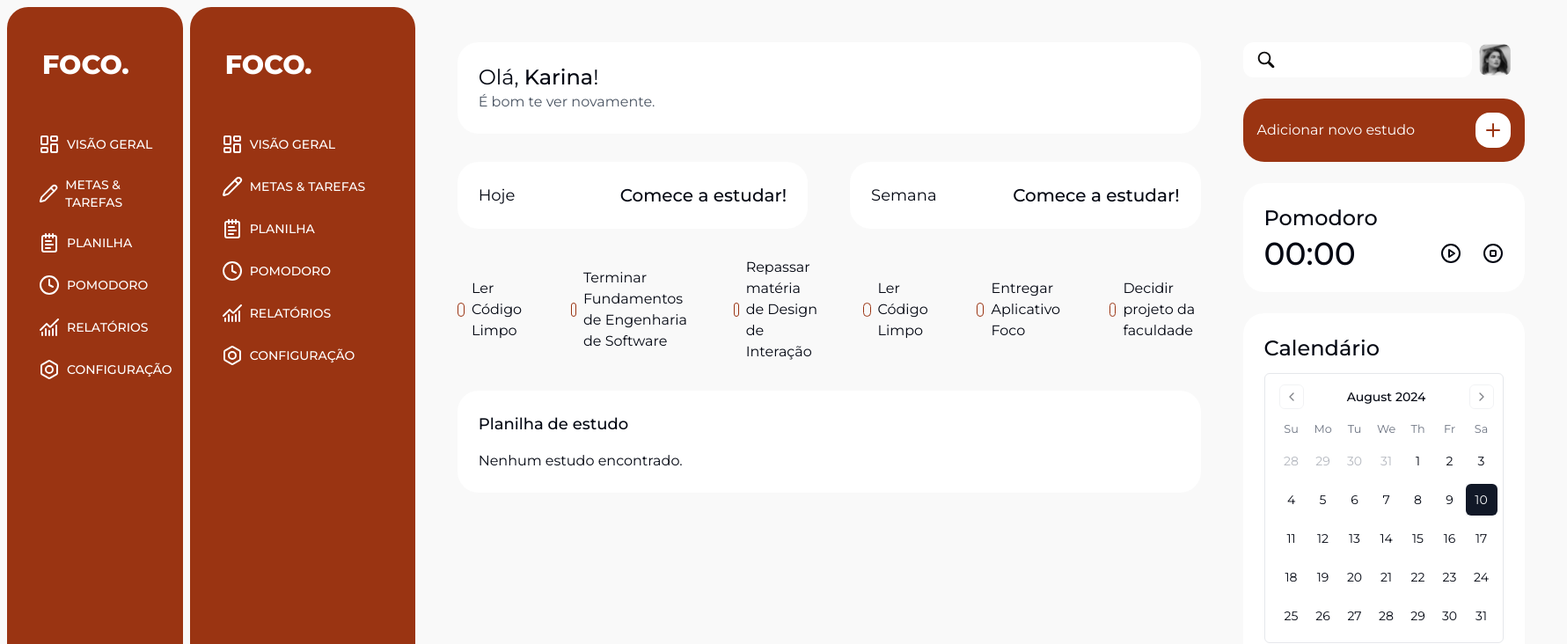
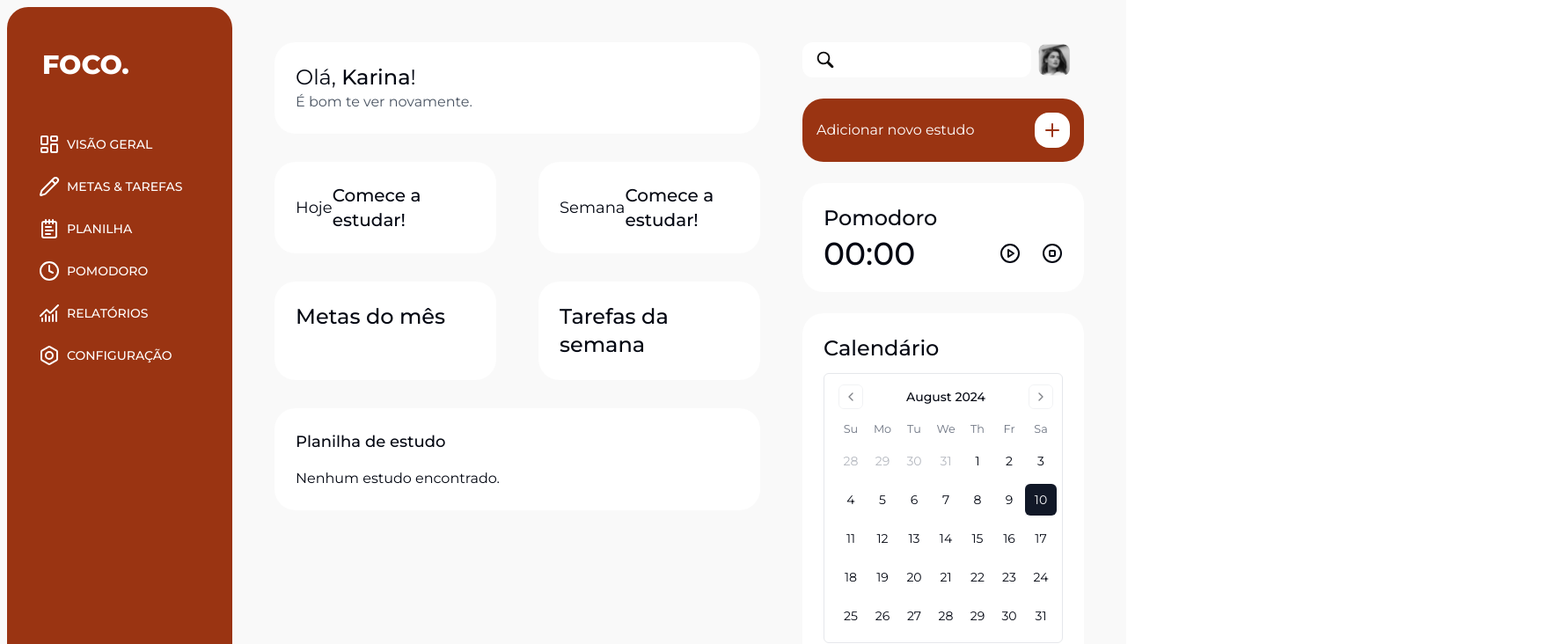
Before and after one commit to karinanuunes/app-foco, a Next.js app: page /dashboard in a window 1280 px wide. Shown: the top 732 px of the page at 88% size, 1781 px wide, since content can reach past the window. Built offline with nearby package versions, Linux system fonts and the light colour scheme.

Commit message:
feat: add const to fetch data from local storage

```diff
--- a/src/app/dashboard/page.tsx
+++ b/src/app/dashboard/page.tsx
@@ -20,6 +20,12 @@ interface IStudy {
 export default function DashboardPage() {
   const [studyList, setStudyList] = useState<IStudy[]>([]);
   const [today, setToday] = useState<string>("");
+
+  const getTasks = localStorage.getItem("tasks");
+  const storagedTasks = getTasks ? JSON.parse(getTasks) : [];
+
+  const getGoals = localStorage.getItem("goals");
+  const storagedGoals = getGoals ? JSON.parse(getGoals) : [];
 
   useEffect(() => {
     const storedStudies = localStorage.getItem("studies");
@@ -51,8 +57,7 @@ export default function DashboardPage() {
     .reduce((acc, study) => acc + parseInt(study.time), 0);
 
   return (
-    <main className="flex bg-[#f9f9f9]">
-      <Menu />
+    <>
       <div className="flex flex-col flex-1 p-12 gap-8">
         <div className="flex flex-col w-full h-fit p-6 bg-white rounded-3xl">
           <span className="text-2xl">
@@ -65,19 +70,14 @@ export default function DashboardPage() {
           <CounterHoursBar week minutes={countWeek} />
         </div>
         <div className="flex justify-center gap-12">
-          <Tasks
-            taskName="Metas do mês"
-            tasks={[
-              "Ler Código Limpo",
-              "Terminar Fundamentos de Engenharia de Software",
-              "Repassar matéria de Design de Interação",
-              "Ler Código Limpo",
-            ]}
-          />
-          <Tasks
-            taskName="Tarefas da semana"
-            tasks={["Entregar Aplicativo Foco", "Decidir projeto da faculdade"]}
-          />
+          <div className="flex flex-col w-full h-full p-6 gap-3 bg-white rounded-3xl">
+            <span className="text-2xl font-medium">Metas do mês</span>
+            <Tasks tasks={storagedTasks} />
+          </div>
+          <div className="flex flex-col w-full h-full p-6 gap-3 bg-white rounded-3xl">
+            <span className="text-2xl font-medium">Tarefas da semana</span>
+            <Tasks tasks={storagedGoals} />
+          </div>
         </div>
         <StudySpreadsheet />
       </div>
@@ -96,6 +96,6 @@ export default function DashboardPage() {
         <Pomodoro />
         <CalendarBox />
       </div>
-    </main>
+    </>
   );
 }
```
